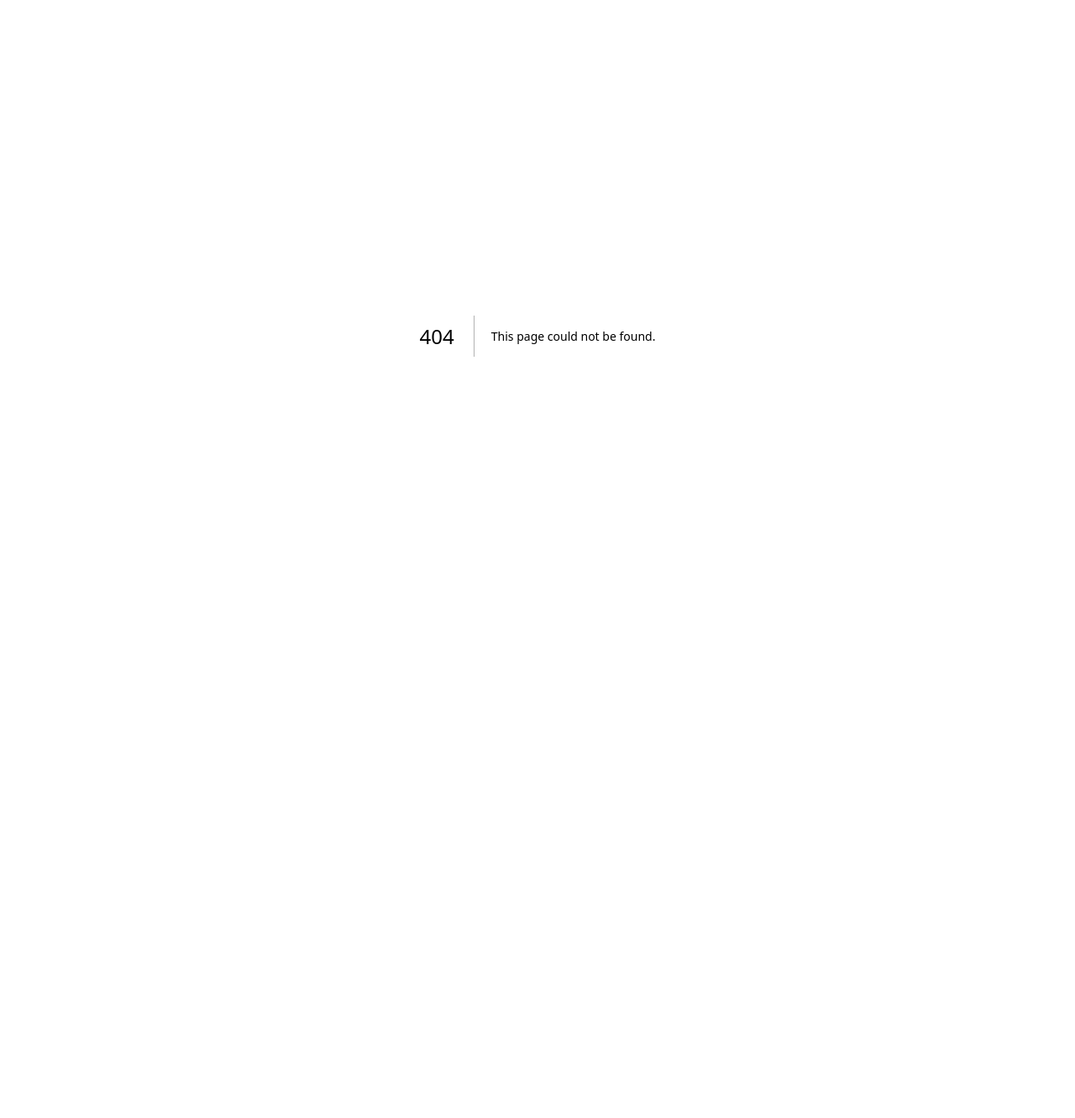
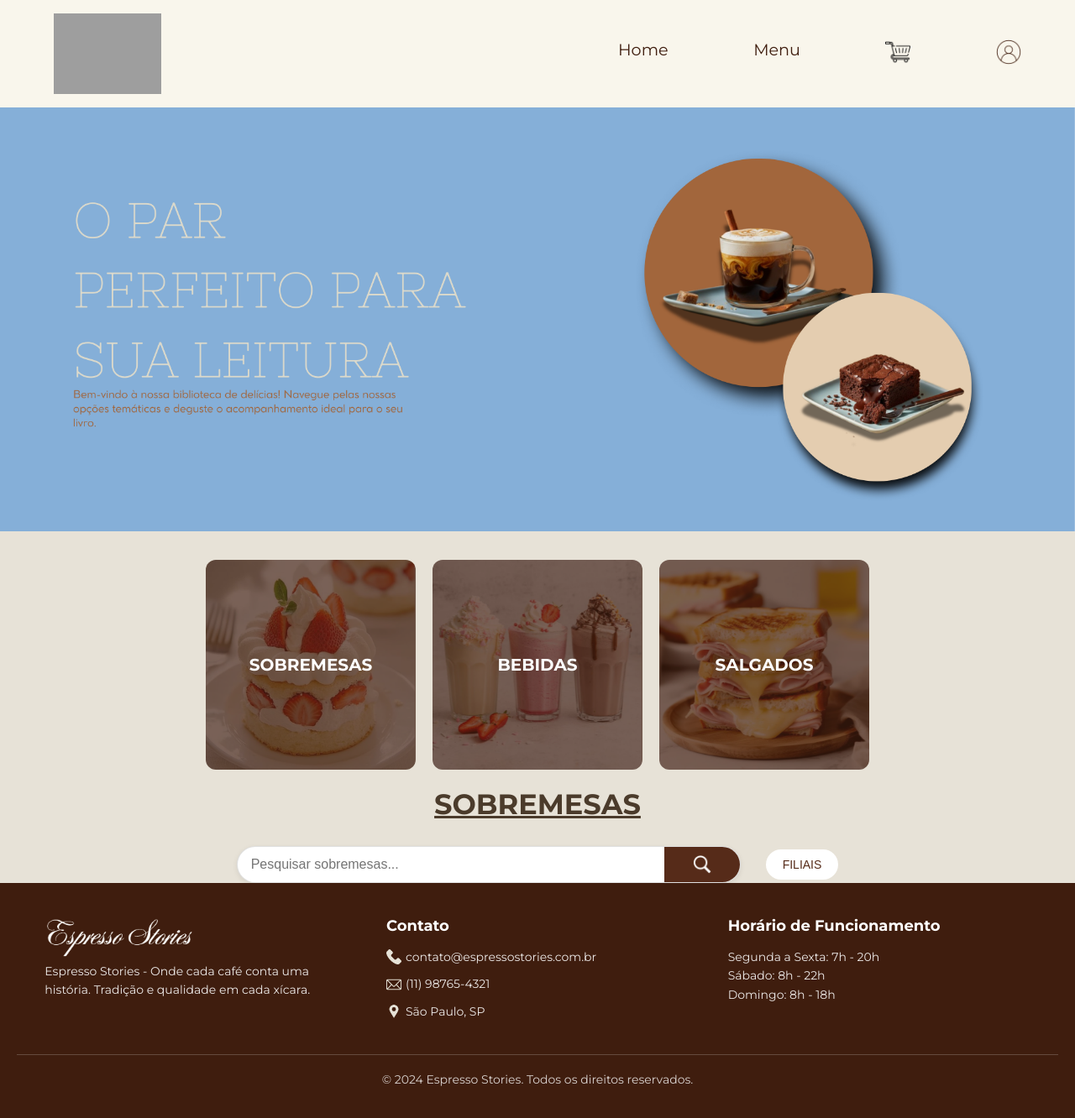
Before and after one commit to imlaurinhaaa/frontend_EspressoStories, a Next.js app: page /doces in a window 1280 px wide. Before the commit this address had no page. Shown: the top 1332 px of the page at 84% size. Before the commit the page ends 800 px from the top, so only its background shows below. Built offline with nearby package versions, Linux system fonts and the light colour scheme; grey boxes are pictures that could not be loaded.

Commit message:
feat: start Sobremesas page

```diff
--- /dev/null
+++ b/src/app/doces/page.jsx
@@ -0,0 +1,52 @@
+'use client';
+
+import Image from "next/image";
+import styles from "./page.module.css";
+import Header from '../../components/header'
+import Footer from '../../components/footer/footer';
+import FoodCard from "../../components/categoryCard/categoryCard";
+import Link from "next/link";
+import React from "react";
+import SearchInput from "../../components/searchInput/searchInput";
+
+export default function Doces() {
+    return (
+        <>
+            <Header />
+            <div className={styles.container}>
+                <section className={styles.menuBanner}>
+                    <Image src={"/img/menuBanner.png"} alt="Menu Banner" width={1300} height={500} className={styles.menuBannerImage} />
+                </section>
+
+                <div className={styles.foodCardsArea}>
+                    <Link href="/doces">
+                        <FoodCard
+                            img='/img/doce-banner.png'
+                            alt='Banner de sobremesas'
+                            name='SOBREMESAS'
+                        />
+                    </Link>
+                    <Link href="/bebidas">
+                        <FoodCard
+                            img='/img/bebida-banner.png'
+                            alt='Banner de bebida'
+                            name='BEBIDAS'
+                        />
+                    </Link>
+                    <Link href="/salgados">
+                        <FoodCard
+                            img='/img/salgado-banner.png'
+                            alt='Banner de salgado'
+                            name='SALGADOS'
+                        />
+                    </Link>
+                </div>
+                <h1 className={styles.title}>SOBREMESAS</h1>
+                <SearchInput
+                    placeholder={"Pesquisar sobremesas..."}
+                />
+            </div>
+            <Footer />
+        </>
+    )
+}
--- /dev/null
+++ b/src/app/doces/page.module.css
@@ -0,0 +1,36 @@
+.container {
+  display: flex;
+  flex-direction: column;
+  min-height: 100vh;
+  background-color: #e7e2d7;
+  align-items: center;
+  justify-content: center;
+}
+
+.menuBanner {
+  position: relative;
+  width: 100%;
+  height: auto;
+  overflow: hidden;
+}
+
+.menuBannerImage {
+  width: 100%;
+  height: auto;
+  object-fit: cover;
+}
+
+.foodCardsArea {
+    display: flex;
+    flex-direction: row;
+    gap: 20px;
+    margin-top: 30px;
+}
+
+.title {
+  font-size: 2.1rem;
+  font-weight: bold;
+  margin: 20px;
+  color: #4b3b2b;
+  text-decoration: underline;
+}
--- a/src/app/globals.css
+++ b/src/app/globals.css
@@ -7,6 +7,7 @@
 html, body, #__next {
   min-height: 100%;
   overflow-y: auto;
+  overflow-x: hidden;
 }
 
 .pageContent {
--- a/src/components/foodCard/foodCard.jsx
+++ b/src/components/categoryCard/categoryCard.jsx
@@ -1,7 +1,7 @@
-import styles from "./foodCard.module.css";
+import styles from "./categoryCard.module.css";
 import Image from "next/image";
 
-export default function FoodCard({ img, alt, name }) {
+export default function categoryCard({ img, alt, name }) {
     return (
         <div className={styles.card}>
             <Image
--- /dev/null
+++ b/src/components/searchInput/searchInput.jsx
@@ -0,0 +1,28 @@
+'use client';
+
+import Image from "next/image";
+import styles from "./searchInput.module.css";
+import React from "react";
+
+export default function SearchInput({ placeholder}) {
+    return (
+        <div className={styles.rowArea}>
+            <div className={styles.searchInput}>
+                <input
+                    type="search"
+                    placeholder={placeholder}
+                    className={styles.input}
+                />
+                <div className={styles.searchIcon}>
+                    <Image
+                        src="/img/searchIcon.png"
+                        alt="Search Icon"
+                        width={24}
+                        height={24}
+                    />
+                </div>
+            </div>
+            <button className={styles.filiaisButton}>FILIAIS</button>
+        </div>
+    )
+}
--- /dev/null
+++ b/src/components/searchInput/searchInput.module.css
@@ -0,0 +1,55 @@
+.rowArea {
+    display: flex;
+    flex-direction: row;
+    justify-content: center;
+    align-items: center;
+    gap: 20px;
+    margin-top: 10px;
+    width: 100%;
+}
+
+.searchInput {
+    display: flex;
+    flex-direction: row;
+    width: 100%;
+    max-width: 600px;
+    border-radius: 24px;
+    border: 1px solid rgba(0, 0, 0, 0.12);
+    box-shadow: 0 2px 6px rgba(0, 0, 0, 0.08);
+    font-size: 15px;
+    outline: none;
+    justify-content: space-between;
+    background-color: #fff;
+}
+
+.searchInput input {
+    border: none;
+    outline: none;
+    flex: 1;
+    font-size: 16px;
+    background-color: transparent;
+    padding: 12px 16px;
+}
+
+
+.searchIcon {
+    background-color: #562b19;
+    border-top-right-radius: 24px;
+    border-bottom-right-radius: 24px;
+    display: flex;
+    justify-content: center;
+    align-items: center;
+    width: 15%;
+}
+
+.filiaisButton {
+    background-color: #fff;
+    color: #562b19;
+    border: none;
+    border-radius: 20px;
+    padding: 10px 20px;
+    cursor: pointer;
+    font-size: 14px;
+    font-weight: 500;
+    margin-left: 10px;
+}
```
Also changed, not shown: src/app/home/page.jsx (+14 -20 lines), src/app/home/page.module.css (+0 -55 lines), src/components/productCard/productCard.jsx (added, +12 -0 lines), src/components/categoryCard/categoryCard.module.css (renamed from src/components/foodCard/foodCard.module.css), src/components/productCard/productCard.module.css (added).
